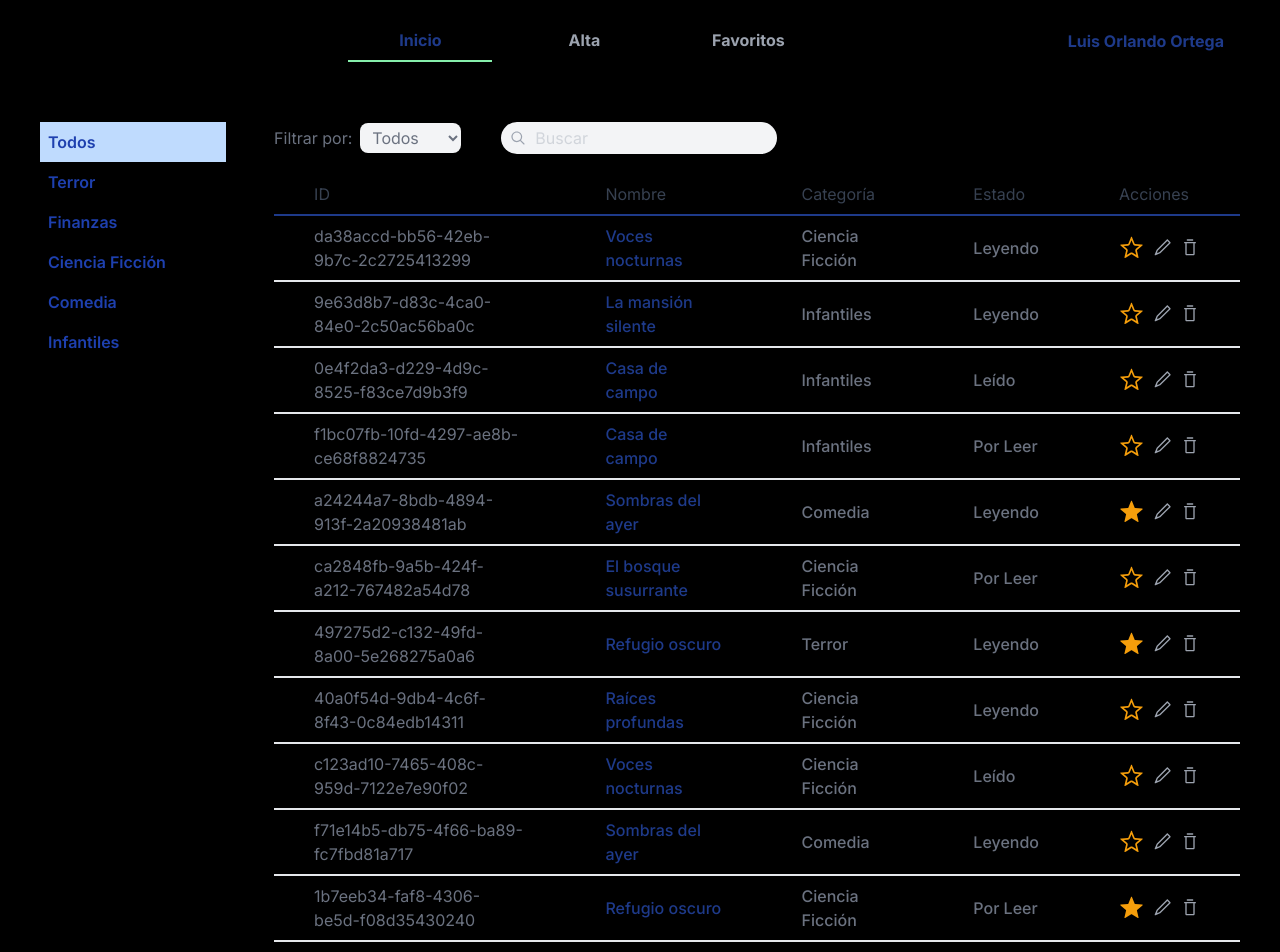
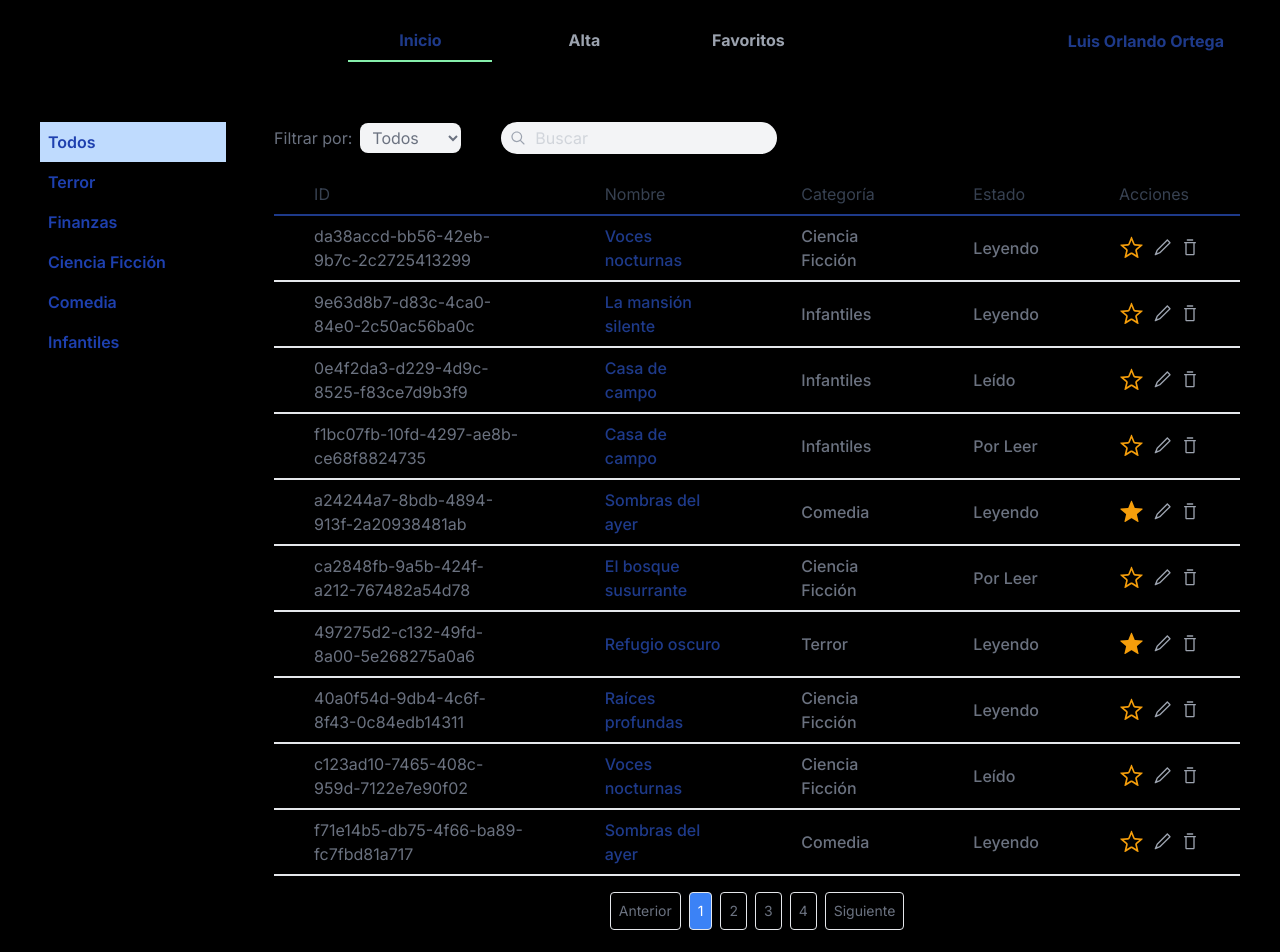
Before and after one commit to AlonsoMtzG/biblioteca, a Next.js app in the folder biblio/: page / in a window 1280 px wide. Shown: the top 952 px of the page. Built offline with nearby package versions, Linux system fonts and the light colour scheme.

Commit message:
added pagination

```diff
--- a/biblio/components/Table/index.tsx
+++ b/biblio/components/Table/index.tsx
@@ -13,6 +13,7 @@ import { BookRegister } from '../BookRegister';
 import { BookRow } from './BookRow';
 import { useBookActions } from '@/hooks/useBookActions';
 import { BookModal } from './BookModal';
+import { usePagination } from '@/hooks/usePagination';
 
 interface Props {
   data: Book[];
@@ -38,6 +39,13 @@ export const Table = ({ data, showActions = false }: Props) => {
 
   //  Filter the data based on the selected category and status
   const { filteredData } = useFilters(data, filters, searchKeys, searchTerm);
+
+  // Pagination for the filtered data
+  const itemsPerPage = 10; // Elements per page
+  const { currentData, currentPage, totalPages, setPage } = usePagination({
+    itemsPerPage,
+    data: filteredData,
+  });
 
   // Handle the filter change
   const handleFilterChange = (e: React.ChangeEvent<HTMLSelectElement>) => {
@@ -72,7 +80,7 @@ export const Table = ({ data, showActions = false }: Props) => {
           </tr>
         </thead>
         <tbody>
-          {filteredData.map((book) => {
+          {currentData.map((book) => {
             return (
               <BookRow
                 key={book.id}
@@ -86,6 +94,34 @@ export const Table = ({ data, showActions = false }: Props) => {
           })}
         </tbody>
       </table>
+      <div className="pagination flex justify-center items-center mt-4">
+        <button
+          onClick={() => setPage(currentPage - 1)}
+          disabled={currentPage === 1}
+          className="p-2 border rounded text-sm mx-1"
+        >
+          Anterior
+        </button>
+        {Array.from({ length: totalPages }, (_, i) => i + 1).map((number) => (
+          <button
+            key={number}
+            onClick={() => setPage(number)}
+            disabled={number === currentPage}
+            className={`p-2 border rounded text-sm mx-1 ${
+              number === currentPage ? 'bg-blue-500 text-white' : ''
+            }`}
+          >
+            {number}
+          </button>
+        ))}
+        <button
+          onClick={() => setPage(currentPage + 1)}
+          disabled={currentPage === totalPages}
+          className="p-2 border rounded text-sm mx-1"
+        >
+          Siguiente
+        </button>
+      </div>
       <BookModal
         onClose={() => setModal({ isOpen: false, book: {} as Book })}
         isOpen={modal.isOpen}
--- /dev/null
+++ b/biblio/hooks/usePagination.ts
@@ -0,0 +1,32 @@
+import { useState } from 'react';
+
+interface UsePaginationProps {
+  itemsPerPage: number;
+  data: any[];
+}
+
+interface UsePaginationReturn {
+  currentData: any[];
+  currentPage: number;
+  totalPages: number;
+  setPage: (page: number) => void;
+}
+
+export const usePagination = ({
+  itemsPerPage,
+  data,
+}: UsePaginationProps): UsePaginationReturn => {
+  const [currentPage, setCurrentPage] = useState(1);
+  const totalPages = Math.ceil(data.length / itemsPerPage);
+
+  const currentData = data.slice(
+    (currentPage - 1) * itemsPerPage,
+    currentPage * itemsPerPage
+  );
+
+  const setPage = (page: number) => {
+    setCurrentPage(page);
+  };
+
+  return { currentData, currentPage, totalPages, setPage };
+};
```
